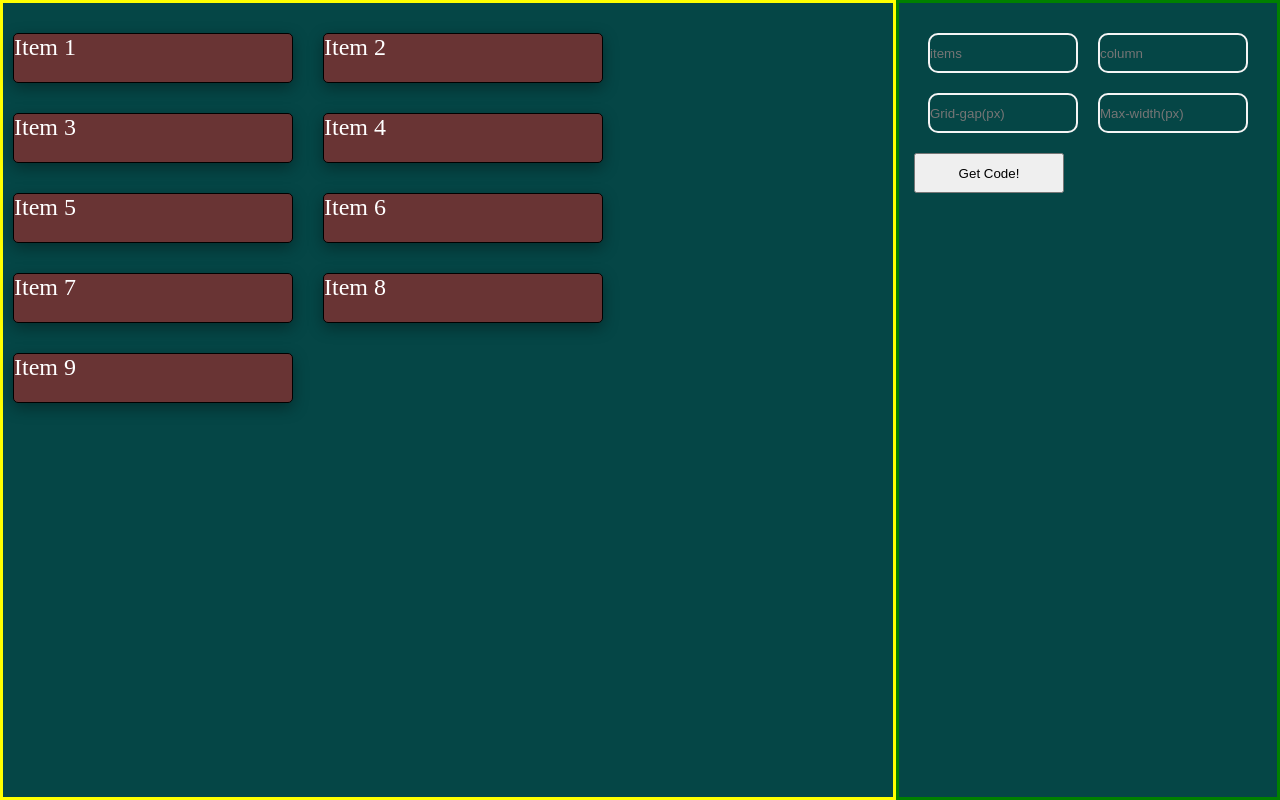
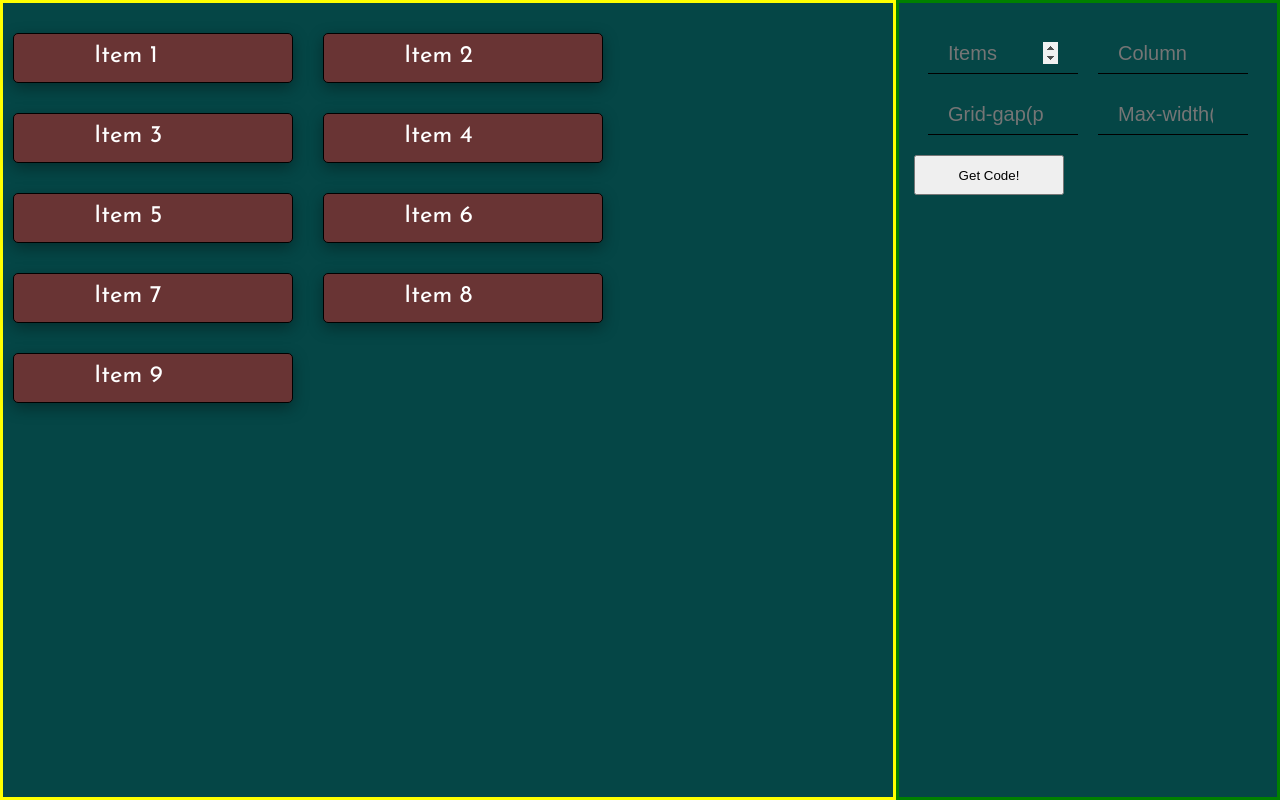
Before and after one commit to TPriince/CSS-Layout_Project, a plain HTML site: page index.html in a window 1280 px wide. Drawn offline with Linux system fonts and the light colour scheme.

Commit message:
chore: minor changes

```diff
--- a/index.html
+++ b/index.html
@@ -28,10 +28,10 @@
 <!-- User input section -->
         <div class="second-container">
             <div class="user-div">
-                <input type="number" class="box" placeholder="items">
-                <input type="number" class="box" placeholder="column">
-                <input type="number" class="box" placeholder="Grid-gap(px)">
-                <input type="number" class="box" placeholder="Max-width(px)">
+                <input type="number" class="box" placeholder="Items" min=0 autofocus>
+                <input type="number" class="box" placeholder="Column" min=0 autofocus>
+                <input type="number" class="box" placeholder="Grid-gap(px)" min=0 autofocus>
+                <input type="number" class="box" placeholder="Max-width(px)" min=0 autofocus>
                 </div>
                 <div>
                     <button type="button" class="btn">Get Code!</button>
--- a/style.css
+++ b/style.css
@@ -1,4 +1,4 @@
-/* Font family */
+@import url('https://fonts.googleapis.com/css2?family=Josefin+Sans:wght@400;500&display=swap');
 
 * {
     margin: 0;
@@ -9,6 +9,7 @@
 body {
     background-color: rgb(5, 70, 70);
     color: white;
+    font-family: 'Josefin Sans', sans-serif;
 }
 
 main {
@@ -43,7 +44,9 @@ main {
     height: 50px;
     border-radius: 5px;
     box-shadow: rgba(0, 0, 0, 0.35) 0px 5px 15px;
+    padding: 10px 80px;
 }
+
 .user-div{
     margin-top: 30px;
     display: flex;
@@ -51,13 +54,26 @@ main {
     flex-wrap: wrap;
     justify-content: center;
 }
+
 .box{
     width: 150px;
     height: 40px;
     background-color:rgb(5, 70, 70);
-    border: 2px solid whitesmoke;
-    border-radius: 10px;
+    border: 1px solid black;
+    padding: 20px;
+    border-top: none;
+    border-left: none;
+    border-right: none;
+    font-size: 20px;
 }
+
+.box:focus {
+    outline: none;
+    border-top: none;
+    border-left: none;
+    border-right: none;
+}
+
 .btn{
     width: 150px;
     height: 40px;
```
